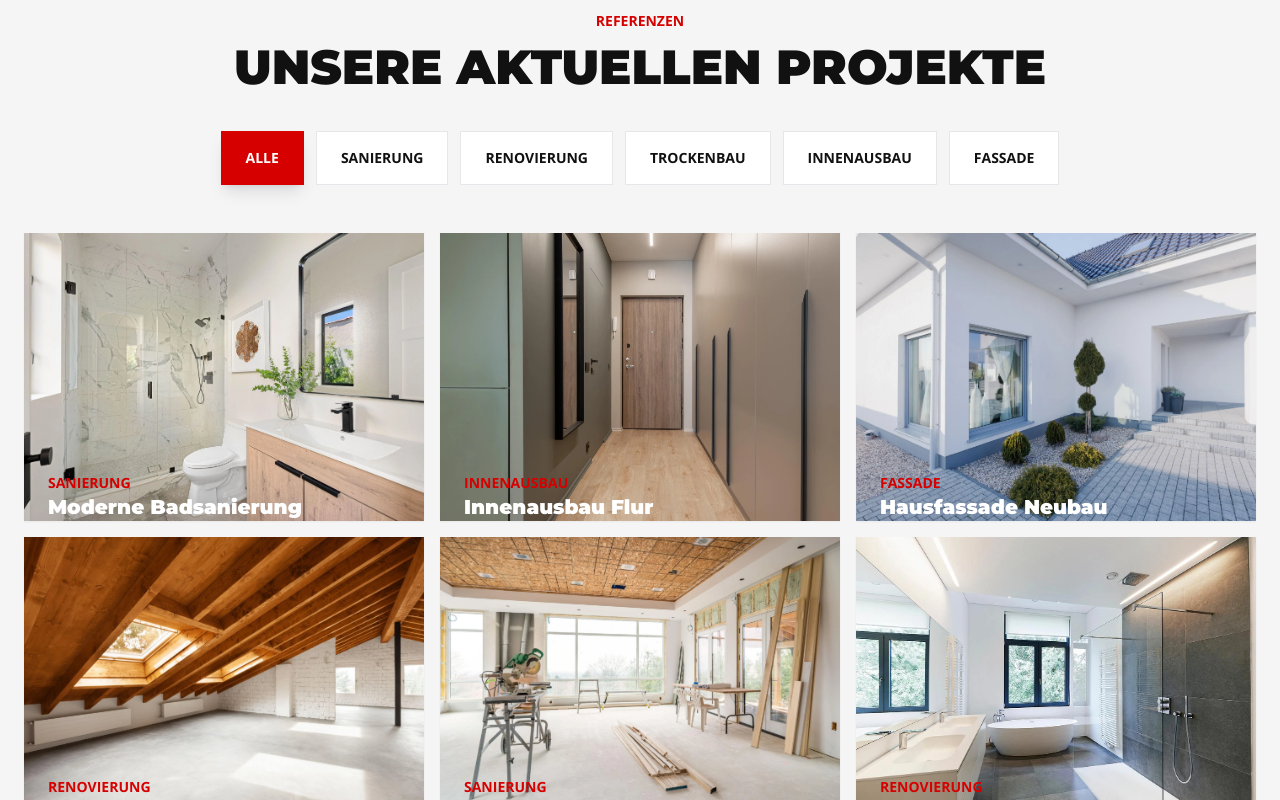
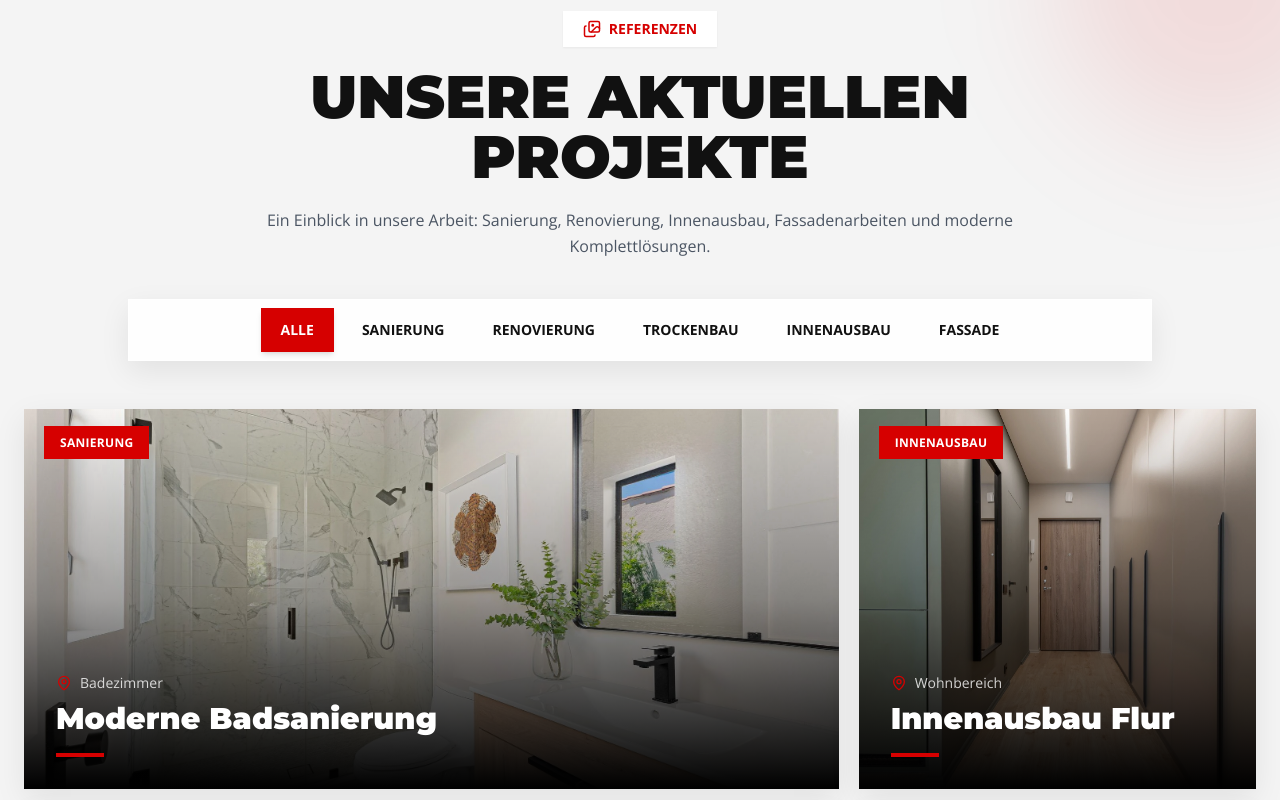
Before and after one commit to kamdemkogaing/living-solution24-website, a React (Vite) app: page / in a window 1280 px wide. Shown: the part 1740-2540 px from the top of the page. Built offline with nearby package versions, Linux system fonts and the light colour scheme.

Commit message:
references updated

```diff
--- a/src/components/sections/References.jsx
+++ b/src/components/sections/References.jsx
@@ -1,5 +1,5 @@
+import { ArrowRight, Images } from "lucide-react";
 import { useMemo, useState } from "react";
-import { ArrowRight } from "lucide-react";
 import { references } from "../../data/references";
 import ReferenceCard from "../ui/ReferenceCard";
 
@@ -16,56 +16,80 @@ export default function References() {
   const [activeFilter, setActiveFilter] = useState("Alle");
 
   const filteredReferences = useMemo(() => {
-    if (activeFilter === "Alle") {
-      return references;
-    }
-
+    if (activeFilter === "Alle") return references;
     return references.filter((item) => item.category === activeFilter);
   }, [activeFilter]);
 
   return (
-    <section id="referenzen" className="section-padding bg-brandGray">
-      <div className="max-w-7xl mx-auto px-4 lg:px-6">
-        {/* Titel */}
-        <div className="text-center mb-10">
-          <p className="text-brandRed font-black uppercase text-sm">
+    <section
+      id="referenzen"
+      className="relative section-padding bg-[#f4f4f4] overflow-hidden"
+    >
+      <div className="absolute -top-24 -right-24 w-80 h-80 bg-brandRed/10 rounded-full blur-3xl" />
+      <div className="absolute -bottom-24 -left-24 w-80 h-80 bg-black/10 rounded-full blur-3xl" />
+
+      <div className="relative max-w-7xl mx-auto px-4 lg:px-6">
+        <div className="max-w-3xl mx-auto text-center mb-10">
+          <div className="inline-flex items-center gap-2 bg-white px-5 py-2 shadow-sm mb-5">
+            <Images size={18} className="text-brandRed" />
+            <span className="text-brandRed font-black uppercase text-sm">
               Referenzen
-          </p>
+            </span>
+          </div>
 
-          <h2 className="text-3xl md:text-5xl font-black uppercase mt-3">
+          <h2 className="text-3xl md:text-5xl lg:text-6xl font-black uppercase leading-tight">
             Unsere aktuellen Projekte
           </h2>
+
+          <p className="text-gray-600 mt-5 leading-relaxed">
+            Ein Einblick in unsere Arbeit: Sanierung, Renovierung, Innenausbau,
+            Fassadenarbeiten und moderne Komplettlösungen.
+          </p>
         </div>
 
-        {/* Filter Tabs */}
-        <div className="flex flex-wrap justify-center gap-3 mb-12">
+        <div className="sticky top-24 z-20 mb-12">
+          <div className="mx-auto max-w-5xl bg-white/90 backdrop-blur-xl border border-white shadow-soft p-2 flex flex-wrap justify-center gap-2">
             {filters.map((filter) => (
               <button
                 key={filter}
+                type="button"
                 onClick={() => setActiveFilter(filter)}
-              className={`px-6 py-4 text-xs md:text-sm font-black uppercase transition duration-300 border
-
-              ${
+                className={`px-5 py-3 text-xs md:text-sm font-black uppercase transition duration-300 ${
                   activeFilter === filter
-                  ? "bg-brandRed text-white border-brandRed shadow-lg"
-                  : "bg-white text-brandBlack border-gray-200 hover:bg-brandBlack hover:text-white"
-              }
-              `}
+                    ? "bg-brandRed text-white shadow-md"
+                    : "text-brandBlack hover:bg-brandBlack hover:text-white"
+                }`}
               >
                 {filter}
               </button>
             ))}
           </div>
+        </div>
 
-        {/* Referenzen */}
-        <div className="grid md:grid-cols-2 lg:grid-cols-3 gap-4">
+        {filteredReferences.length > 0 ? (
+          <div className="grid md:grid-cols-2 lg:grid-cols-3 gap-5">
             {filteredReferences.map((item) => (
-            <ReferenceCard key={item.title} {...item} />
+              <ReferenceCard key={item.id} {...item} />
             ))}
           </div>
+        ) : (
+          <div className="bg-white p-10 text-center shadow-soft">
+            <p className="font-bold text-gray-600">
+              Für diese Kategorie sind aktuell keine Referenzen vorhanden.
+            </p>
+          </div>
+        )}
 
-        {/* Button */}
-        <div className="text-center mt-10">
+        <div className="mt-12 flex flex-col md:flex-row items-center justify-between gap-6 bg-brandBlack text-white p-6 md:p-8 shadow-soft">
+          <div>
+            <p className="text-brandRed font-black uppercase text-sm">
+              Ihr Projekt ist das nächste?
+            </p>
+            <h3 className="text-2xl md:text-3xl font-black uppercase mt-2">
+              Jetzt kostenlose Anfrage senden
+            </h3>
+          </div>
+
           <a
             href="#kontakt"
             className="inline-flex items-center gap-3 bg-brandRed hover:bg-brandDarkRed text-white px-8 py-4 font-bold uppercase text-xs transition"
--- a/src/components/ui/ReferenceCard.jsx
+++ b/src/components/ui/ReferenceCard.jsx
@@ -1,19 +1,53 @@
-export default function ReferenceCard({ title, category, image }) {
+import { ArrowUpRight, MapPin } from "lucide-react";
+
+export default function ReferenceCard({
+  title,
+  category,
+  image,
+  location,
+  featured,
+}) {
   return (
-    <article className="relative overflow-hidden group h-72 shadow-sm">
-      <img
-        src={image}
-        alt={title}
-        className="w-full h-full object-cover group-hover:scale-110 transition duration-700"
-      />
+    <article
+      className={`group relative overflow-hidden bg-brandBlack shadow-soft ${
+        featured ? "lg:col-span-2" : ""
+      }`}
+    >
+      <div className="relative h-[320px] md:h-[380px]">
+        <img
+          src={image}
+          alt={`${title} - ${category} von Living Solution 24`}
+          loading="lazy"
+          className="w-full h-full object-cover transition duration-700 group-hover:scale-110"
+        />
 
-      <div className="absolute inset-0 bg-gradient-to-t from-black/85 via-black/20 to-transparent opacity-0 group-hover:opacity-100 transition"></div>
+        <div className="absolute inset-0 bg-gradient-to-t from-black via-black/35 to-transparent" />
+        <div className="absolute inset-0 bg-brandRed/0 group-hover:bg-brandRed/10 transition duration-500" />
 
-      <div className="absolute bottom-0 left-0 p-6 text-white translate-y-6 group-hover:translate-y-0 transition">
-        <p className="text-brandRed font-bold uppercase text-sm">
-          {category}
-        </p>
-        <h3 className="text-xl font-black">{title}</h3>
+        <div className="absolute top-5 left-5">
+          <span className="bg-brandRed text-white px-4 py-2 text-xs font-black uppercase tracking-wide">
+            {category}
+          </span>
+        </div>
+
+        <div className="absolute top-5 right-5 w-11 h-11 rounded-full bg-white/15 backdrop-blur-md border border-white/20 text-white flex items-center justify-center opacity-0 group-hover:opacity-100 translate-y-3 group-hover:translate-y-0 transition duration-500">
+          <ArrowUpRight size={22} />
+        </div>
+
+        <div className="absolute bottom-0 left-0 right-0 p-6 md:p-8">
+          {location && (
+            <p className="flex items-center gap-2 text-white/80 text-sm mb-2">
+              <MapPin size={16} className="text-brandRed" />
+              {location}
+            </p>
+          )}
+
+          <h3 className="text-white text-2xl md:text-3xl font-black leading-tight">
+            {title}
+          </h3>
+
+          <div className="w-12 h-1 bg-brandRed mt-4 transition-all duration-500 group-hover:w-24" />
+        </div>
       </div>
     </article>
   );
--- a/src/data/references.js
+++ b/src/data/references.js
@@ -1,44 +1,66 @@
 export const references = [
   {
+    id: 1,
     title: "Moderne Badsanierung",
     category: "Sanierung",
+    location: "Badezimmer",
     image: "/images/ref-1.webp",
+    featured: true,
   },
   {
+    id: 2,
     title: "Innenausbau Flur",
     category: "Innenausbau",
+    location: "Wohnbereich",
     image: "/images/ref-2.webp",
+    featured: false,
   },
   {
+    id: 3,
     title: "Hausfassade Neubau",
     category: "Fassade",
+    location: "Außenbereich",
     image: "/images/ref-3.webp",
+    featured: true,
   },
   {
+    id: 4,
     title: "Dachgeschoss Renovierung",
     category: "Renovierung",
+    location: "Dachgeschoss",
     image: "/images/ref-4.webp",
+    featured: false,
   },
   {
+    id: 5,
     title: "Komplette Haussanierung",
     category: "Sanierung",
+    location: "Wohnhaus",
     image: "/images/ref-5.webp",
+    featured: true,
   },
   {
+    id: 6,
     title: "Bad Modernisierung",
     category: "Renovierung",
+    location: "Badezimmer",
     image: "/images/ref-6.webp",
+    featured: false,
   },
-
-  // Neue Trockenbau Bilder
   {
+    id: 7,
     title: "Trockenbau Wohnzimmer",
     category: "Trockenbau",
+    location: "Innenbereich",
     image: "/images/ref-7.webp",
+    featured: false,
   },
   {
+    id: 8,
     title: "Trockenbau Decke",
     category: "Trockenbau",
+    location: "Deckenbau",
     image: "/images/ref-8.webp",
+    featured: false,
   },
 ];
```
Lines whose indentation alone changed are shown as unchanged.
